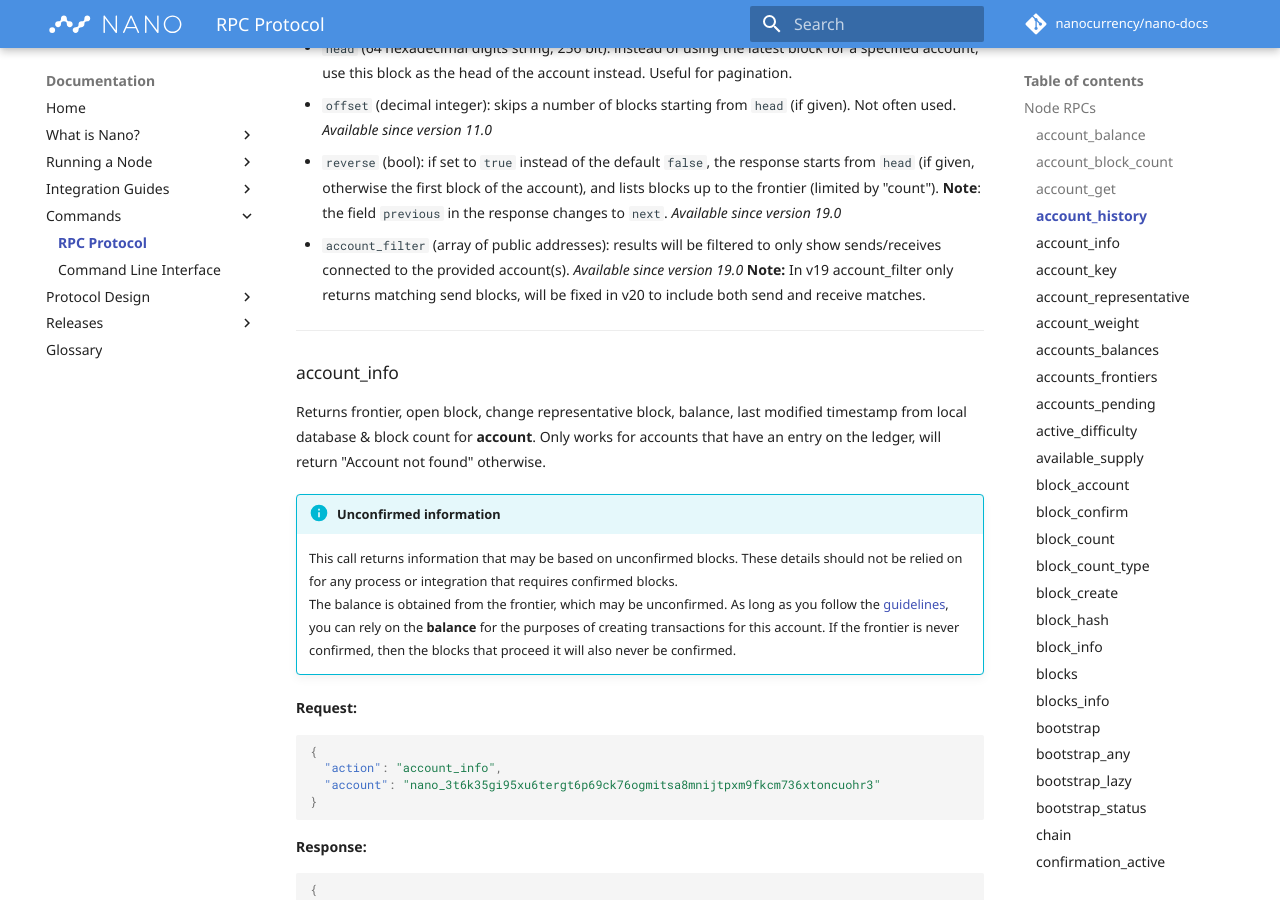
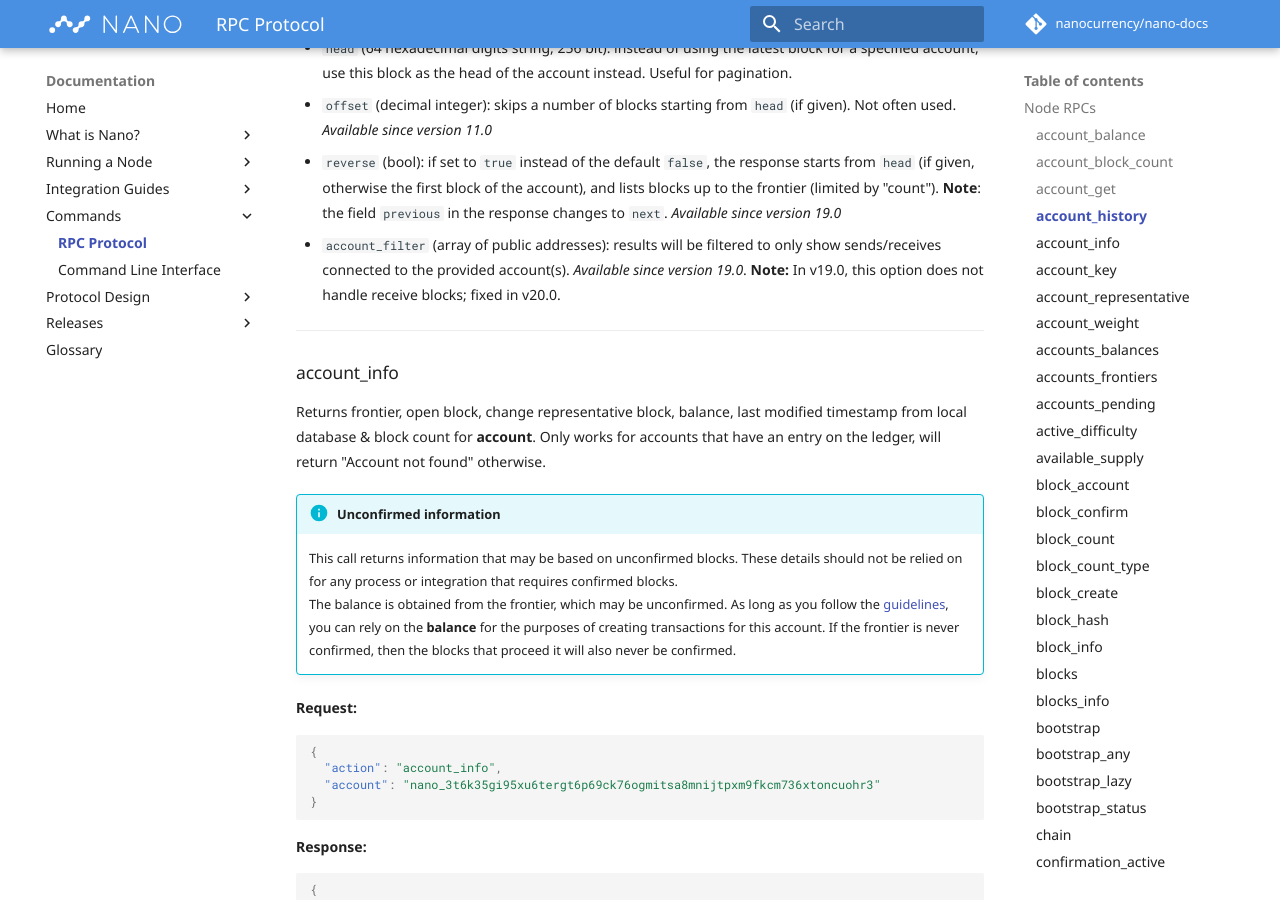
Before and after one commit to nanocurrency/nano-docs, an MkDocs documentation site: the page built from docs/commands/rpc-protocol.md, in a window 1280 px wide and 900 px high, scrolled down 3193 px. Built offline with MkDocs 1.6.1 and Material for MkDocs 9.7.7, drawn with Linux system fonts in a browser that asks for light colours; comment, search, counter and statistics services are not loaded.

Commit message:
Small wording change

```diff
--- a/docs/commands/rpc-protocol.md
+++ b/docs/commands/rpc-protocol.md
@@ -119,7 +119,7 @@
 - `head` (64 hexadecimal digits string, 256 bit): instead of using the latest block for a specified account, use this block as the head of the account instead. Useful for pagination.
 - `offset` (decimal integer): skips a number of blocks starting from `head` (if given). Not often used. _Available since version 11.0_
 - `reverse` (bool): if set to `true` instead of the default `false`, the response starts from `head` (if given, otherwise the first block of the account), and lists blocks up to the frontier (limited by "count"). **Note**: the field `previous` in the response changes to `next`. _Available since version 19.0_
-- `account_filter` (array of public addresses): results will be filtered to only show sends/receives connected to the provided account(s). _Available since version 19.0_  **Note:** In v19 account_filter only returns matching send blocks, will be fixed in v20 to include both send and receive matches.
+- `account_filter` (array of public addresses): results will be filtered to only show sends/receives connected to the provided account(s). _Available since version 19.0_. **Note:** In v19.0, this option does not handle receive blocks; fixed in v20.0.
 
 ---
 
```
